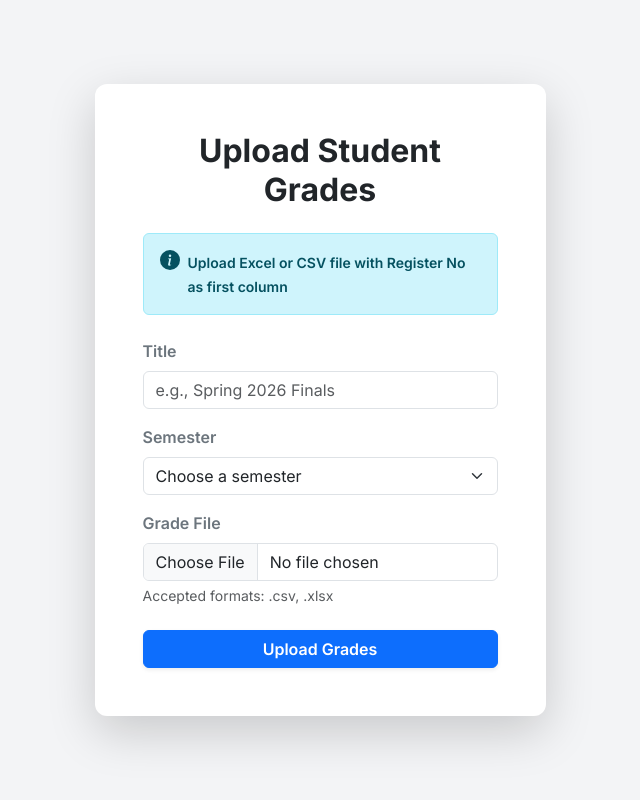
After one commit to Rasika28-cs/Smart-Academic-System, a Django app: page /upload-grades/ in a window 1280 px wide. The commit adds this page. Shown: the whole page, without its empty margins (320-960 px from the left). Run offline with Django 4.2, Linux system fonts and the light colour scheme; a user stored in the database is signed in; some libraries are stand-ins or nearby versions.

Commit message:
Added grade upload and student grade view functionality and ui

```diff
--- a/attendance/leave_app/urls.py
+++ b/attendance/leave_app/urls.py
@@ -37,6 +37,8 @@ urlpatterns = [
     # Uploads
     path('upload/attendance/', views.upload_attendance, name='upload_attendance'),
     path('upload/defaulters/', views.upload_defaulters, name='upload_defaulters'),
+    path('upload-grades/', views.upload_grades, name='upload_grades'),
+    path('student-grades/', views.student_grades, name='student_grades'),
 
     # Defaulters
     path('defaulters/', views.defaulter_list, name='defaulter_list'),
--- a/attendance/templates/dashboard.html
+++ b/attendance/templates/dashboard.html
@@ -393,6 +393,12 @@
 <span class="icon-box"><span class="material-symbols-outlined">auto_awesome</span></span>
 <span class="text-sm font-semibold">Events</span>
 </a>
+<a class="action-tile" href="{% url 'student_grades' %}">
+  <span class="icon-box">
+    <span class="material-symbols-outlined">grade</span>
+  </span>
+  <span class="text-sm font-semibold">My Grades</span>
+</a>
 </div>
 </section>
 <!-- Defaulter Status Section -->
--- /dev/null
+++ b/attendance/templates/upload_grades.html
@@ -0,0 +1,117 @@
+<!DOCTYPE html>
+<html lang="en">
+<head>
+    <meta charset="UTF-8">
+    <meta name="viewport" content="width=device-width, initial-scale=1.0">
+    <title>Upload Student Grades</title>
+    <!-- Bootstrap 5 CSS -->
+    <link href="https://cdn.jsdelivr.net/npm/bootstrap@5.3.2/dist/css/bootstrap.min.css" rel="stylesheet">
+    <!-- Google Font for Modern Look -->
+    <link href="https://fonts.googleapis.com/css2?family=Inter:wght@400;500;600;700&display=swap" rel="stylesheet">
+    <style>
+        body {
+            font-family: 'Inter', sans-serif;
+            background-color: #f3f4f6;
+        }
+        .card {
+            border: none;
+            border-radius: 12px;
+        }
+        .form-control:focus, .form-select:focus {
+            border-color: #3b82f6;
+            box-shadow: 0 0 0 0.25rem rgba(59, 130, 246, 0.25);
+        }
+    </style>
+</head>
+<body class="min-vh-100 d-flex align-items-center py-5">
+    <div class="container">
+        <div class="row justify-content-center">
+            <div class="col-12 col-md-8 col-lg-6 col-xl-5">
+                <div class="card shadow-lg">
+                    <div class="card-body p-4 p-sm-5">
+                        <h2 class="card-title text-center mb-4 fw-bold text-dark">Upload Student Grades</h2>
+
+                        <!-- Info Box -->
+                        <div class="alert alert-info d-flex align-items-start gap-2 mb-4" role="alert">
+                            <svg xmlns="http://www.w3.org/2000/svg" width="20" height="20" fill="currentColor" class="bi bi-info-circle-fill flex-shrink-0 mt-0.5" viewBox="0 0 16 16">
+                                <path d="M8 16A8 8 0 1 0 8 0a8 8 0 0 0 0 16zm.93-9.412-1 4.705c-.07.34.029.533.304.533.194 0 .487-.07.686-.246l-.088.416c-.287.346-.92.598-1.465.598-.703 0-1.002-.422-.808-1.319l.738-3.468c.064-.293.006-.399-.287-.47l-.451-.081.082-.381 2.29-.287zM8 5.5a1 1 0 1 1 0-2 1 1 0 0 1 0 2z"/>
+                            </svg>
+                            <div>
+                                <small class="fw-semibold">Upload Excel or CSV file with Register No as first column</small>
+                            </div>
+                        </div>
+
+                        <!-- Django Grade Upload Form -->
+                        <form method="POST" enctype="multipart/form-data" class="needs-validation" novalidate>
+                            {% csrf_token %}
+
+                            <!-- Title Input -->
+                            <div class="mb-3">
+                                <label for="title" class="form-label fw-semibold text-secondary">Title</label>
+                                <input type="text" class="form-control" id="title" name="title" placeholder="e.g., Spring 2026 Finals" required>
+                                <div class="invalid-feedback">
+                                    Please enter a valid title.
+                                </div>
+                            </div>
+
+                            <!-- Semester Dropdown -->
+                            <div class="mb-3">
+                                <label for="semester" class="form-label fw-semibold text-secondary">Semester</label>
+                                <select class="form-select" id="semester" name="semester" required>
+                                    <option value="" disabled selected>Choose a semester</option>
+                                    <option value="1">Semester 1</option>
+                                    <option value="2">Semester 2</option>
+                                    <option value="3">Semester 3</option>
+                                    <option value="4">Semester 4</option>
+                                    <option value="5">Semester 5</option>
+                                    <option value="6">Semester 6</option>
+                                    <option value="7">Semester 7</option>
+                                    <option value="8">Semester 8</option>
+                                </select>
+                                <div class="invalid-feedback">
+                                    Please select a semester.
+                                </div>
+                            </div>
+
+                            <!-- File Upload Input -->
+                            <div class="mb-4">
+                                <label for="gradeFile" class="form-label fw-semibold text-secondary">Grade File</label>
+                                <input class="form-control" type="file" id="gradeFile" name="grade_file" accept=".csv, .xlsx" required>
+                                <div class="form-text mt-1">Accepted formats: .csv, .xlsx</div>
+                                <div class="invalid-feedback">
+                                    Please choose a valid spreadsheet (.csv or .xlsx).
+                                </div>
+                            </div>
+
+                            <!-- Submit Button -->
+                            <div class="d-grid">
+                                <button type="submit" class="btn btn-primary py-2.5 fw-semibold shadow-sm">Upload Grades</button>
+                            </div>
+                        </form>
+                    </div>
+                </div>
+            </div>
+        </div>
+    </div>
+
+    <!-- Bootstrap 5 JS Bundle -->
+    <script src="https://cdn.jsdelivr.net/npm/bootstrap@5.3.2/dist/js/bootstrap.bundle.min.js"></script>
+
+    <!-- Bootstrap Validation Script -->
+    <script>
+        (() => {
+            'use strict'
+            const forms = document.querySelectorAll('.needs-validation')
+            Array.from(forms).forEach(form => {
+                form.addEventListener('submit', event => {
+                    if (!form.checkValidity()) {
+                        event.preventDefault()
+                        event.stopPropagation()
+                    }
+                    form.classList.add('was-validated')
+                }, false)
+            })
+        })()
+    </script>
+</body>
+</html>
```
Also changed, not shown: attendance/templates/student_grades.html (added, +119 -0 lines).
